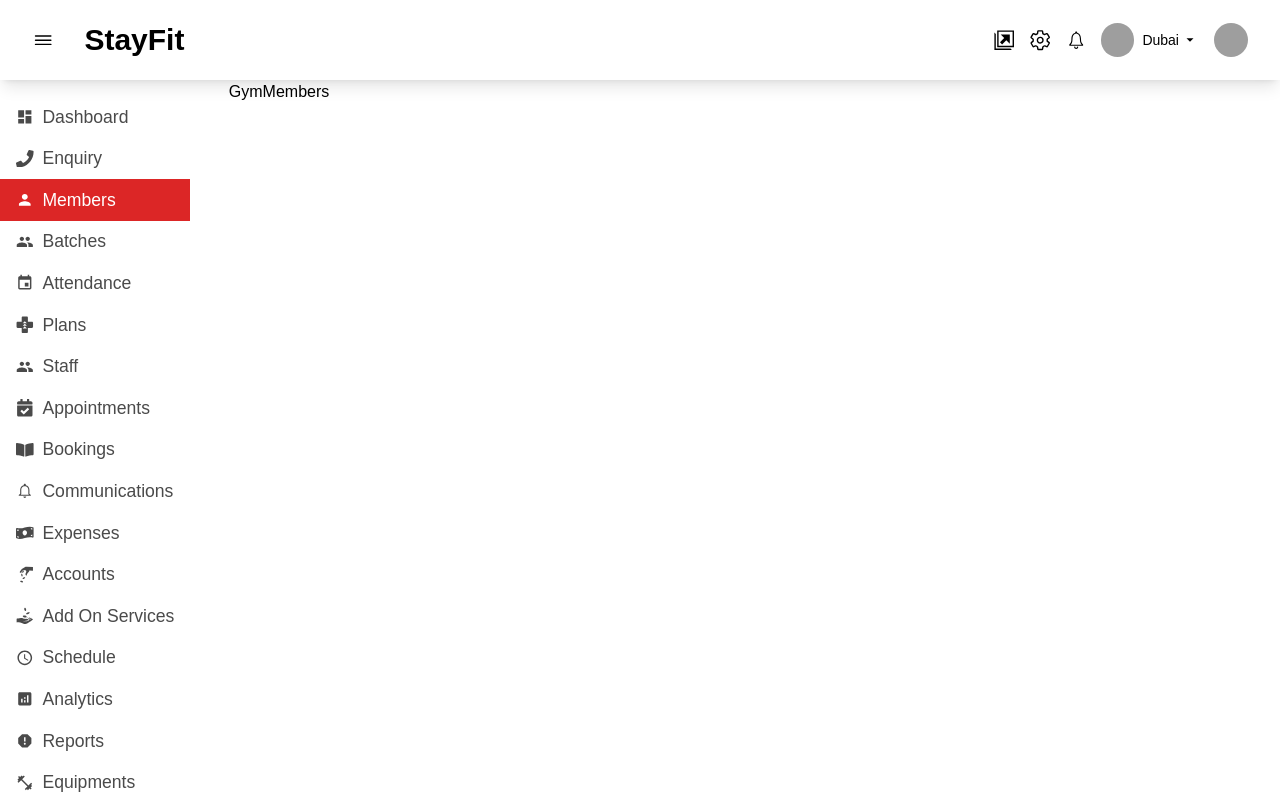
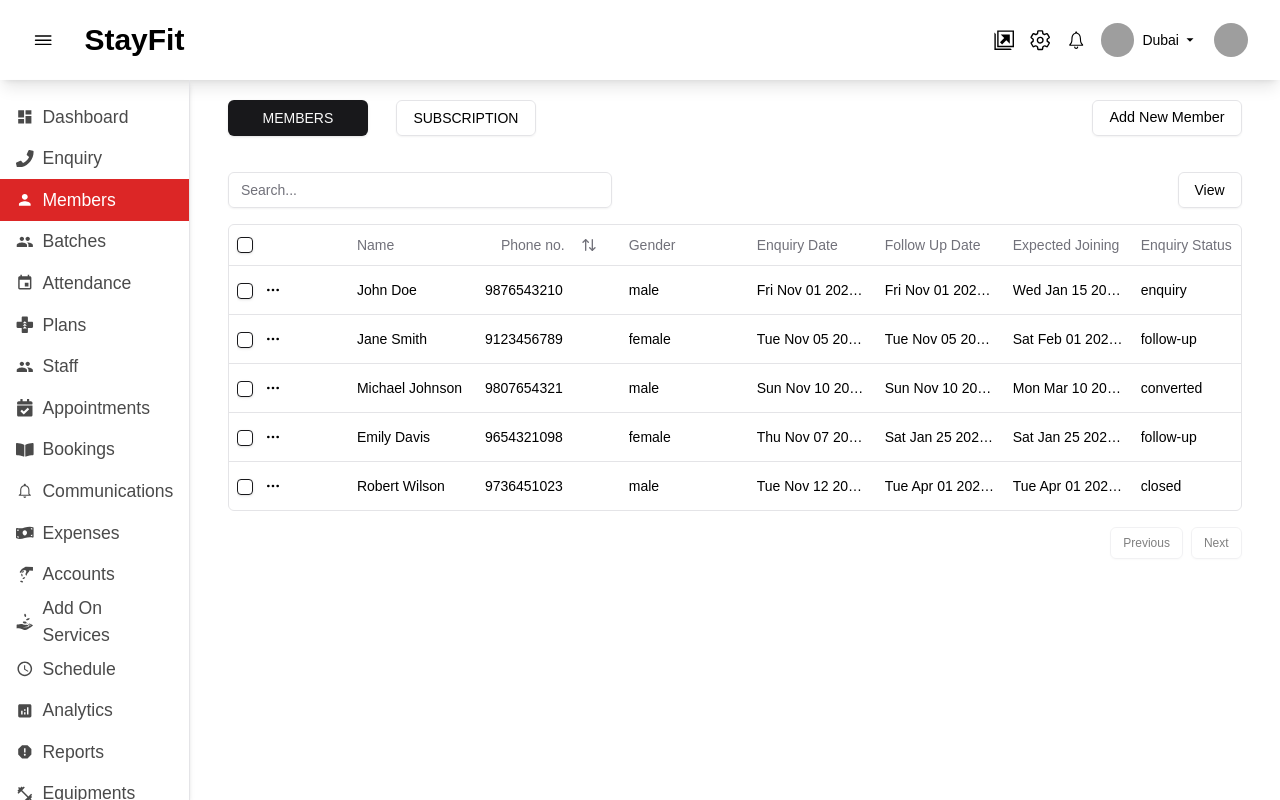
Before and after one commit to bobaderanjit007/stayfit, a Next.js app: page /gym/members in a window 1280 px wide. Built offline with nearby package versions, Linux system fonts and the light colour scheme; grey boxes are pictures that could not be loaded.

Commit message:
members table

```diff
--- /dev/null
+++ b/app/(main)/gym/members/columns.tsx
@@ -0,0 +1,172 @@
+"use client";
+
+import React from "react";
+import { ColumnDef } from "@tanstack/react-table";
+import { MoreHorizontal } from "lucide-react";
+import { ArrowUpDown } from "lucide-react";
+
+import { Button } from "@/components/ui/button";
+import { Checkbox } from "@/components/ui/checkbox";
+import {
+  DropdownMenu,
+  DropdownMenuContent,
+  DropdownMenuItem,
+  DropdownMenuLabel,
+  DropdownMenuSeparator,
+  DropdownMenuTrigger,
+} from "@/components/ui/dropdown-menu";
+import Link from "next/link";
+
+export type Enquiry = {
+  id: string;
+  name: string;
+  phone: number;
+  gender: "male" | "female";
+  followUpDate?: Date;
+  enqStatus: "enquiry" | "follow-up" | "converted" | "closed";
+  leadType: "converted" | "hot" | "cold" | "warm" | "free-trial" | "expected";
+  expectedJoining?: Date;
+  enqDate: Date; // enquiry date (save while form submission)
+  lastUpdated?: Date; // last updated date and time (Save while enquiry updation)
+  remark?: string;
+  lastCallStatus?:
+    | "call-connected"
+    | "call-not-connected"
+    | "call-busy"
+    | "ringing-not-responding";
+  referenceType?: "walk-in" | "reference" | "promotion" | "stayfit";
+  reference?: string;
+  assignedTo?: string;
+  updatedBy?: string;
+};
+
+export const columns: ColumnDef<Enquiry>[] = [
+  {
+    id: "select",
+    header: ({ table }) => (
+      <Checkbox
+        checked={
+          table.getIsAllPageRowsSelected() ||
+          (table.getIsSomePageRowsSelected() && "indeterminate")
+        }
+        onCheckedChange={(value) => table.toggleAllPageRowsSelected(!!value)}
+        aria-label="Select all"
+      />
+    ),
+    cell: ({ row }) => {
+      const enquiry = row.original;
+      return (
+        <React.Fragment>
+          <Checkbox
+            checked={row.getIsSelected()}
+            onCheckedChange={(value) => row.toggleSelected(!!value)}
+            aria-label="Select row"
+          />{" "}
+          <DropdownMenu>
+            <DropdownMenuTrigger asChild>
+              <Button variant="ghost" className="h-8 w-8 p-0">
+                <span className="sr-only">Open menu</span>
+                <MoreHorizontal className="h-4 w-4" />
+              </Button>
+            </DropdownMenuTrigger>
+            <DropdownMenuContent align="end">
+              <DropdownMenuLabel>Actions</DropdownMenuLabel>
+              <DropdownMenuSeparator />
+              <DropdownMenuItem
+                onClick={() => navigator.clipboard.writeText(enquiry.id)}
+              >
+                Follow up
+              </DropdownMenuItem>
+              <DropdownMenuItem>
+                <Link href={`/gym/members/add-new-member/${enquiry.id}`}>
+                  Convert to member
+                </Link>
+              </DropdownMenuItem>
+              <DropdownMenuItem>Close enquiry</DropdownMenuItem>
+            </DropdownMenuContent>
+          </DropdownMenu>
+        </React.Fragment>
+      );
+    },
+    enableSorting: false,
+    enableHiding: false,
+  },
+  {
+    accessorKey: "name",
+    header: "Name",
+  },
+  {
+    accessorKey: "phone",
+    header: ({ column }) => {
+      return (
+        <Button
+          variant="ghost"
+          onClick={() => column.toggleSorting(column.getIsSorted() === "asc")}
+        >
+          Phone no.
+          <ArrowUpDown className="ml-2 h-4 w-4" />
+        </Button>
+      );
+    },
+  },
+  {
+    accessorKey: "gender",
+    header: () => <div className="text-left">Gender</div>,
+    cell: ({ row }) => {
+      return (
+        <div className="text-left font-medium">{row.getValue("gender")}</div>
+      );
+    },
+  },
+  {
+    accessorKey: "enqDate",
+    header: "Enquiry Date",
+  },
+  {
+    accessorKey: "followUpDate",
+    header: "Follow Up Date",
+  },
+
+  {
+    accessorKey: "expectedJoining",
+    header: "Expected Joining",
+  },
+
+  {
+    accessorKey: "enqStatus",
+    header: "Enquiry Status",
+  },
+  {
+    accessorKey: "leadType",
+    header: "Lead type",
+  },
+  {
+    accessorKey: "remark",
+    header: "Remark",
+  },
+  {
+    accessorKey: "lastCallStatus",
+    header: "Last call status",
+  },
+  {
+    accessorKey: "referenceType",
+    header: "Reference Type",
+  },
+  {
+    accessorKey: "reference",
+    header: "Reference",
+  },
+  {
+    accessorKey: "assignedTo",
+    header: "Assigned To",
+  },
+  {
+    accessorKey: "updatedBy",
+    header: "Updated By",
+  },
+
+  {
+    accessorKey: "lastUpdated",
+    header: "Last Updated",
+  },
+];
--- a/app/(main)/gym/members/page.tsx
+++ b/app/(main)/gym/members/page.tsx
@@ -1,7 +1,116 @@
-import React from "react";
+"use client";
+import { DataTable } from "@/components/gym/enquiry/data-table";
+import MembersTab from "@/components/gym/members/MembersTab";
+import React, { useState } from "react";
+import { columns, Enquiry } from "./columns";
 
-const GymMembers = () => {
-  return <div>GymMembers</div>;
+const randomEnquiries: Enquiry[] = [
+  {
+    id: "1",
+    name: "John Doe",
+    phone: 9876543210,
+    gender: "male",
+    enqDate: new Date("2024-11-01T10:00:00Z"),
+    followUpDate: new Date("2024-11-01T10:00:00Z"),
+    expectedJoining: new Date("2025-01-15T00:00:00Z"),
+    leadType: "converted",
+    enqStatus: "enquiry",
+    lastUpdated: new Date("2024-11-02T15:30:00Z"),
+    remark: "Looking for a 6-month membership.",
+    lastCallStatus: "call-connected",
+    referenceType: "walk-in",
+    reference: "Promoter",
+    assignedTo: "Alice Smith",
+    updatedBy: "Bob Johnson",
+  },
+  {
+    id: "2",
+    name: "Jane Smith",
+    phone: 9123456789,
+    gender: "female",
+    enqDate: new Date("2024-11-05T12:30:00Z"),
+    followUpDate: new Date("2024-11-05T12:30:00Z"),
+    expectedJoining: new Date("2025-02-01T00:00:00Z"),
+    leadType: "hot",
+    enqStatus: "follow-up",
+    lastUpdated: new Date("2024-11-06T09:15:00Z"),
+    remark: "Interested in personal training.",
+    lastCallStatus: "call-not-connected",
+    referenceType: "reference",
+    reference: "John Doe",
+    assignedTo: "Charlie Brown",
+    updatedBy: "Alice Smith",
+  },
+  {
+    id: "3",
+    name: "Michael Johnson",
+    phone: 9807654321,
+    gender: "male",
+    enqDate: new Date("2024-11-10T14:00:00Z"),
+    followUpDate: new Date("2024-11-10T14:00:00Z"),
+    expectedJoining: new Date("2025-03-10T00:00:00Z"),
+    leadType: "cold",
+    enqStatus: "converted",
+    lastUpdated: new Date("2024-11-11T10:20:00Z"),
+    remark: "Not very interested, might join later.",
+    lastCallStatus: "call-busy",
+    referenceType: "promotion",
+    reference: "Newsletter",
+    assignedTo: "David Lee",
+    updatedBy: "Bob Johnson",
+  },
+  {
+    id: "4",
+    name: "Emily Davis",
+    phone: 9654321098,
+    gender: "female",
+    enqDate: new Date("2024-11-07T08:30:00Z"),
+    followUpDate: new Date("2025-01-25T00:00:00Z"),
+    expectedJoining: new Date("2025-01-25T00:00:00Z"),
+    leadType: "warm",
+    enqStatus: "follow-up",
+    lastUpdated: new Date("2024-11-08T11:45:00Z"),
+    remark: "Looking for a group workout plan.",
+    lastCallStatus: "ringing-not-responding",
+    referenceType: "stayfit",
+    reference: "Instagram",
+    assignedTo: "Eve Adams",
+    updatedBy: "Charlie Brown",
+  },
+  {
+    id: "5",
+    name: "Robert Wilson",
+    phone: 9736451023,
+    gender: "male",
+    enqDate: new Date("2024-11-12T16:00:00Z"),
+    followUpDate: new Date("2025-04-01T00:00:00Z"),
+    expectedJoining: new Date("2025-04-01T00:00:00Z"),
+    leadType: "free-trial",
+    enqStatus: "closed",
+    lastUpdated: new Date("2024-11-13T09:05:00Z"),
+    remark: "Free trial completed, did not join.",
+    lastCallStatus: "call-connected",
+    referenceType: "walk-in",
+    reference: "Flyer",
+    assignedTo: "Alice Smith",
+    updatedBy: "Eve Adams",
+  },
+];
+
+const GymEnquiry = () => {
+  const [showView, setShowView] = useState<string>("members");
+  return (
+    <div className="">
+      {/* Tab  */}
+      <MembersTab showView={showView} setShowView={setShowView} />
+      {/* Filters  */}
+
+      {/* Table  */}
+      <div className="max-w-[80vw]">
+        <DataTable columns={columns} data={randomEnquiries} />
+      </div>
+    </div>
+  );
 };
 
-export default GymMembers;
+export default GymEnquiry;
--- a/components/gym/GymSidebar.tsx
+++ b/components/gym/GymSidebar.tsx
@@ -65,7 +65,7 @@
   const pathname = usePathname();
   const { isShowSidebar } = Store.mainStore();
   return (
-    <div className=" text-[1.1rem] bottom-0 overflow-auto h-full scrollbar-none pt-4 pb-10 scrollbar-hide">
+    <div className=" text-[1.1rem] bottom-0 overflow-auto h-full border-r shadow-md scrollbar-none pt-4 pb-10 scrollbar-hide">
       {menuItems.map((item, index) => (
         <Link
           href={item.itemLoc}
--- /dev/null
+++ b/components/gym/members/MembersTab.tsx
@@ -0,0 +1,66 @@
+"use client";
+import { Button } from "@/components/ui/button";
+import Link from "next/link";
+import React from "react";
+import {
+  Dialog,
+  DialogContent,
+  DialogDescription,
+  DialogFooter,
+  DialogHeader,
+  DialogTitle,
+  DialogTrigger,
+} from "@/components/ui/dialog";
+import { Input } from "@/components/ui/input";
+
+type MembersTabProps = {
+  showView: string;
+  setShowView: React.Dispatch<React.SetStateAction<string>>;
+};
+
+const MembersTab = ({ showView, setShowView }: MembersTabProps) => {
+  return (
+    <div className="flex justify-between py-5">
+      <div className="space-x-[2em]">
+        <Button
+          className="uppercase w-[10em]"
+          variant={showView == "members" ? "default" : "outline"}
+          onClick={() => setShowView("members")}
+        >
+          Members
+        </Button>
+        <Button
+          className="uppercase w-[10em]"
+          variant={showView == "subscription" ? "default" : "outline"}
+          onClick={() => setShowView("subscription")}
+        >
+          Subscription
+        </Button>
+      </div>
+      <Dialog>
+        <DialogTrigger className="border border-input bg-background shadow-sm hover:bg-accent hover:text-accent-foreground rounded-md py-1 px-4 text-[0.9rem]">
+          Add New Member
+        </DialogTrigger>
+        <DialogContent>
+          <DialogHeader>
+            <DialogTitle>Search user</DialogTitle>
+            <DialogDescription>
+              Search to verify user already exists or not
+            </DialogDescription>
+          </DialogHeader>
+          <div className="flex space-x-3">
+            <Input placeholder="Mobile number" />
+            <Button variant="outline">Search</Button>
+          </div>
+          <DialogFooter className="space-x-3">
+            <Link href="/gym/enquiry/add-new-member">
+              <Button>Add New Member</Button>
+            </Link>
+          </DialogFooter>
+        </DialogContent>
+      </Dialog>
+    </div>
+  );
+};
+
+export default MembersTab;
```
